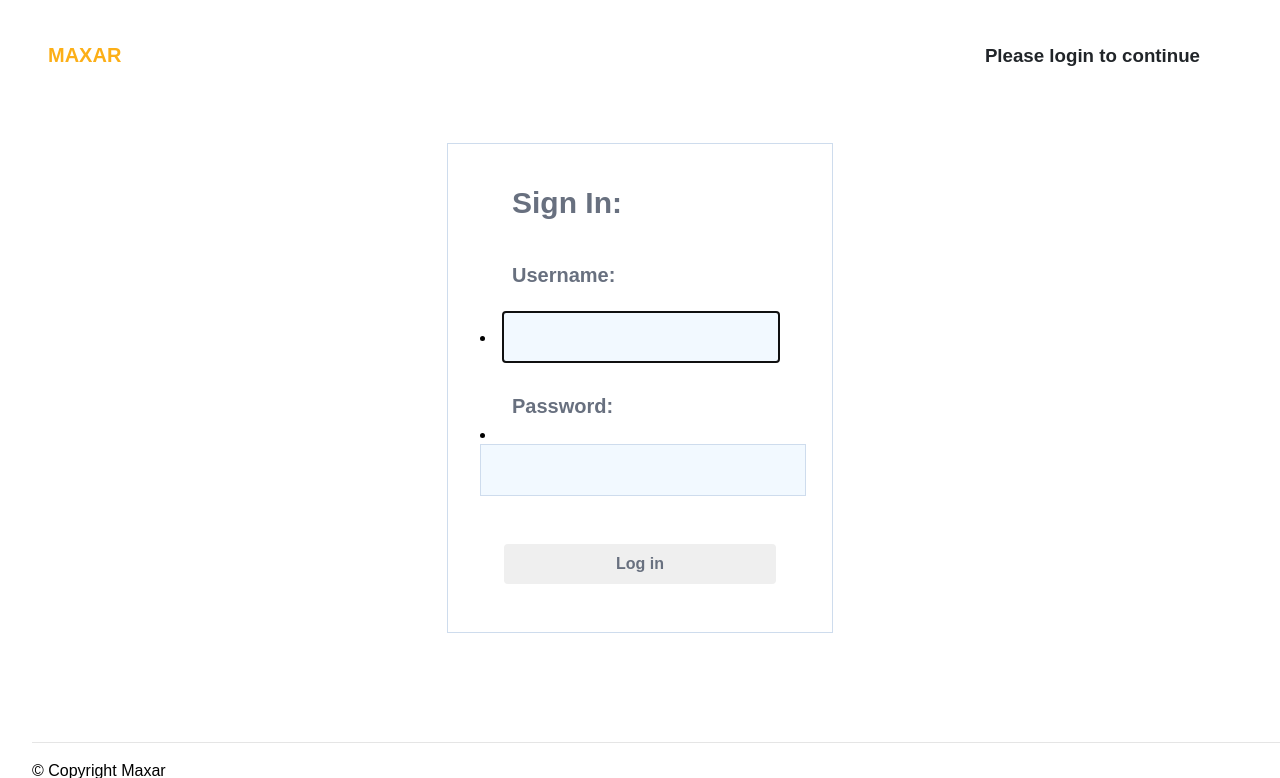
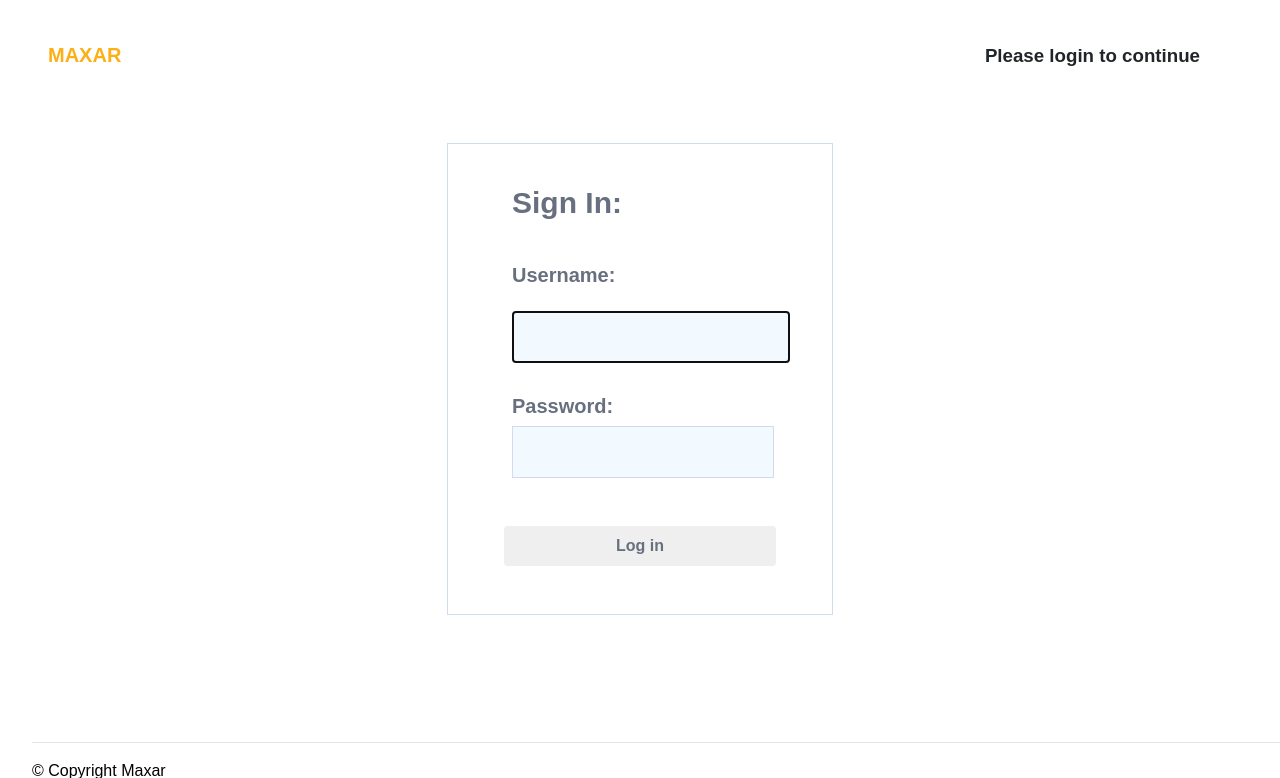
Before and after one commit to radiant-maxar/openmaps-auth, a Django app: page /v0/auth/login in a window 1280 px wide. Shown: the top 778 px of the page. Run offline with Django 4.2, Linux system fonts and the light colour scheme.

Commit message:
reintroduce list styling for form

```diff
--- a/openmaps_auth/templates/base.html
+++ b/openmaps_auth/templates/base.html
@@ -534,6 +534,11 @@
     text-shadow:2px 4px 4px #fcaf17,
     0px -5px 10px rgba(255,255,255,0.15);
   }
+  li {
+    padding-left: 2rem;
+    padding-right: 2rem;
+    list-style-type: none;
+  }
 </style>
 </head>
 <body>
```
